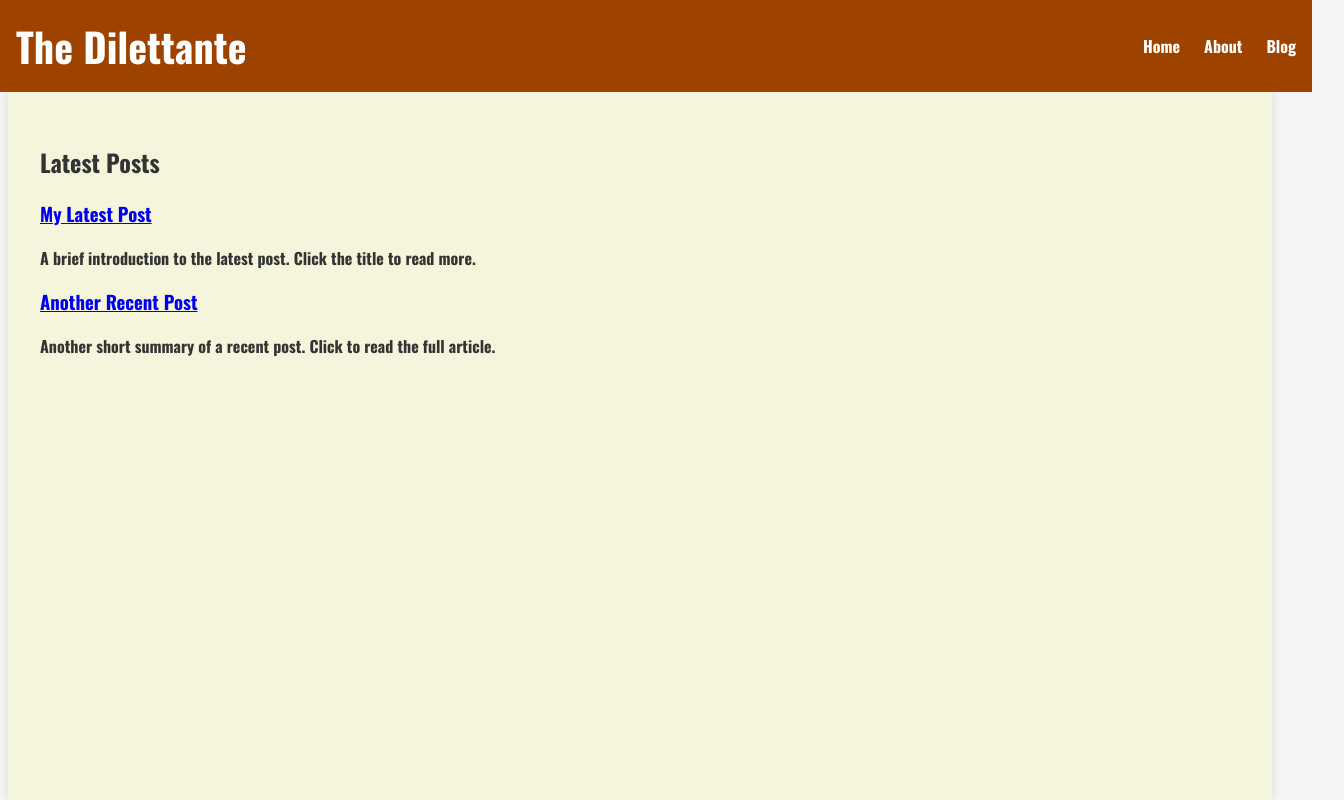
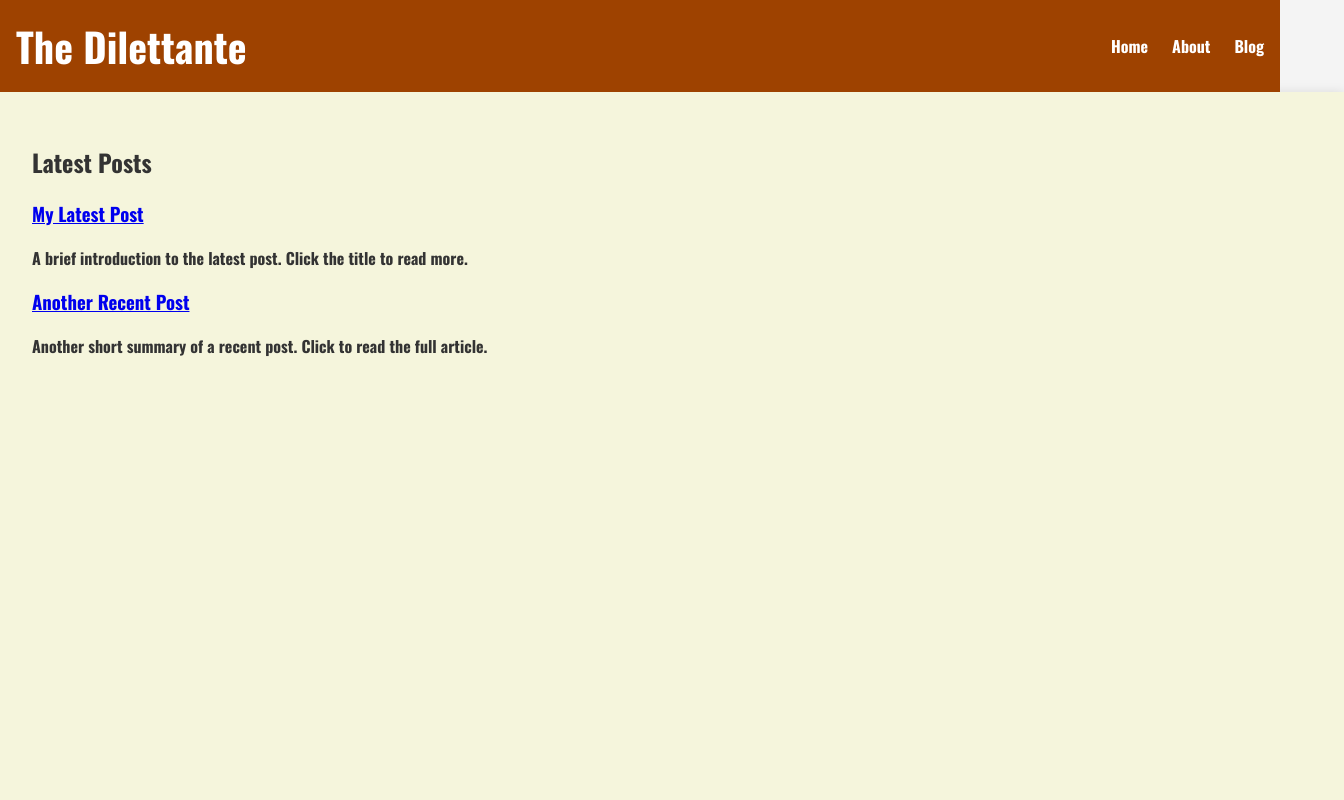
Before and after one commit to coestoes/coestoes.github.io, a plain HTML site: page index.html in a window 1280 px wide. Shown: the whole page, 1344 px wide, since content can reach past the window. Drawn offline with nearby package versions, Linux system fonts and the light colour scheme.

Commit message:
Adjusted overflow and ensured page fits screen width

```diff
--- a/assets/styles.css
+++ b/assets/styles.css
@@ -12,6 +12,7 @@ body {
   display: flex;
   flex-direction: column;
   min-height: 100vh; /* Full viewport height */
+  overflow-x: hidden;
 }
 
 /* Header styling */
@@ -25,6 +26,7 @@ header {
   position: relative;
   z-index: 10;
   width: 100%;
+  box-sizing: border-box;
 }
 
 .title {
@@ -67,14 +69,11 @@ header {
 
 /* Main section for content */
 main {
-  flex-grow: 1;
+  flex-grow: 1; /* Ensure main content fills available space */
   padding: 2rem;
-  max-width: 1200px;
   width: 100%;
-  margin: 0 auto;
   background-color: #f5f5dc;
   box-shadow: 0px 0px 10px rgba(0, 0, 0, 0.1);
-  flex-grow: 1; /* Ensure main content fills available space */
 }
 
 /* About page specific styles */
```
